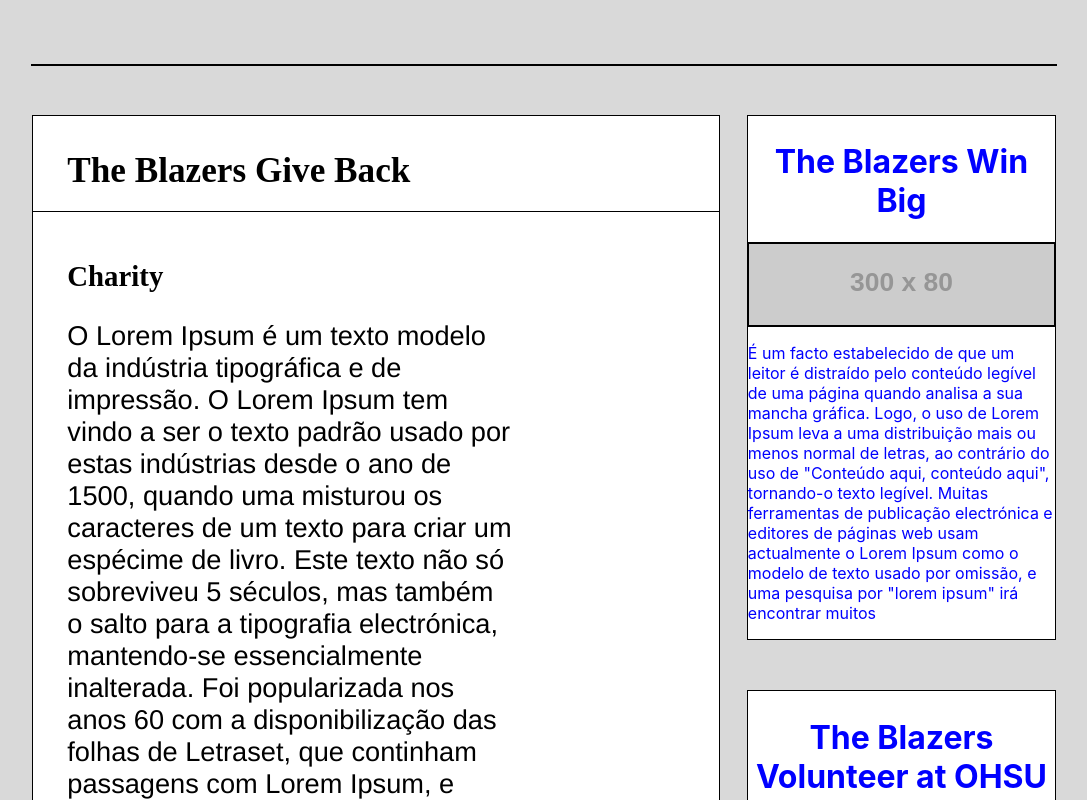
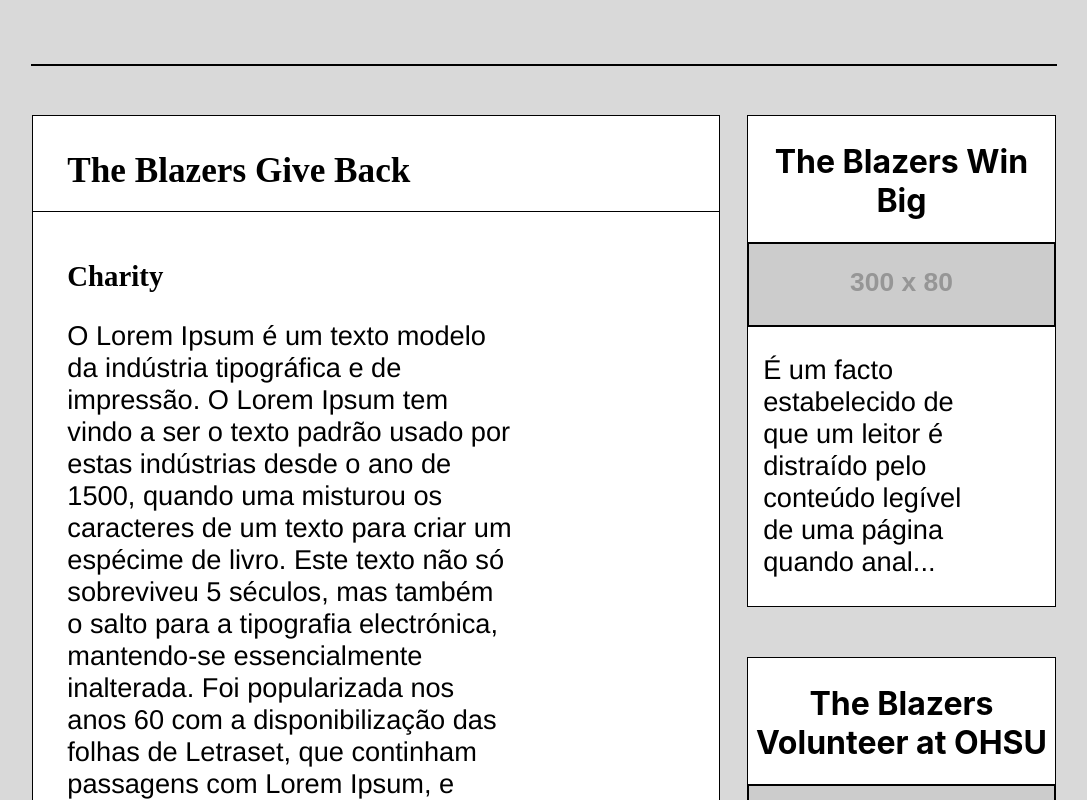
Before and after one commit to marcusjensen15/news-feed-main-component, a React (Create React App) app: page / in a window 1280 px wide. Shown: the top 800 px of the page, without its empty margins (97-1184 px from the left). Built offline with nearby package versions, Linux system fonts and the light colour scheme.

Commit message:
correctly format sidebar

```diff
--- a/src/App.css
+++ b/src/App.css
@@ -74,6 +74,17 @@
 
 .newsFeedSideBarHeader{
   text-align: center;
+  color: black;
+}
+
+.newsFeedSidebarContent{
+  font-size: 1.7rem;
+  font-family: “Helvetica Neue”,Helvetica,Arial,sans-serif;
+  padding-right: 25%;
+  padding-left: 5%;
+  color: black;
+
+
 }
 
 .newsFeedSidebarImage{
--- a/src/components/NewsFeedSideBar.jsx
+++ b/src/components/NewsFeedSideBar.jsx
@@ -5,7 +5,16 @@
 
 export default function NewsFeedSideBar(props){
 
-  //write function to cut off text at certain char limit. This way it won't overflow and break div
+//write function to cut off text at certain char limit. This way it won't overflow and break div
+
+function capContentLengthSideBar(string){
+      let displayString="";
+
+      if(string.length >= 100){
+        displayString = string.slice(0,100);
+        return displayString + "...";
+      }
+    }
 
 
 return(
@@ -14,7 +23,7 @@
     <div className="newsFeedImageContainer">
       <img className ="newsFeedSidebarImage"src="https://via.placeholder.com/300x80" alt="350x150 image"></img>
     </div>
-    <p>{props.newsFeedbackSideBarData.content}</p>
+    <p className="newsFeedSidebarContent">{capContentLengthSideBar(props.newsFeedbackSideBarData.content)}</p>
 
 
   </div>
```
